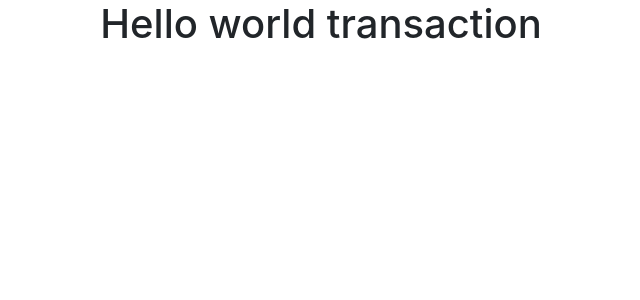
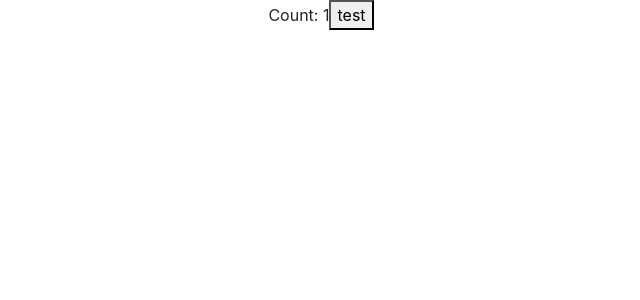
Before and after one commit to cyrillelauzon/utilitaire-budget, a React (Create React App) app in the folder frontend/: page / in a window 1280 px wide. Shown: the top 300 px of the page, without its empty margins (319-959 px from the left). Built offline with nearby package versions, Linux system fonts and the light colour scheme.

Commit message:
Scss + exercices react

```diff
--- a/frontend/package.json
+++ b/frontend/package.json
@@ -7,6 +7,7 @@
     "@testing-library/react": "^11.1.0",
     "@testing-library/user-event": "^12.1.10",
     "bootstrap": "^4.5.3",
+    "node-sass": "^4.14.1",
     "react": "^17.0.1",
     "react-bootstrap": "^1.4.0",
     "react-dom": "^17.0.1",
--- a/frontend/src/App.css
+++ /dev/null
@@ -1,38 +0,0 @@
-.App {
-  text-align: center;
-}
-
-.App-logo {
-  height: 40vmin;
-  pointer-events: none;
-}
-
-@media (prefers-reduced-motion: no-preference) {
-  .App-logo {
-    animation: App-logo-spin infinite 20s linear;
-  }
-}
-
-.App-header {
-  background-color: #282c34;
-  min-height: 100vh;
-  display: flex;
-  flex-direction: column;
-  align-items: center;
-  justify-content: center;
-  font-size: calc(10px + 2vmin);
-  color: white;
-}
-
-.App-link {
-  color: #61dafb;
-}
-
-@keyframes App-logo-spin {
-  from {
-    transform: rotate(0deg);
-  }
-  to {
-    transform: rotate(360deg);
-  }
-}
--- a/frontend/src/App.js
+++ b/frontend/src/App.js
@@ -1,4 +1,4 @@
-import './App.css';
+import './App.scss';
 
 import TransactionsTable from './components/transactionsTable';
 import Container from 'react-bootstrap/Container';
--- /dev/null
+++ b/frontend/src/App.scss
@@ -0,0 +1,41 @@
+
+@import "~bootstrap/scss/bootstrap";
+
+.App {
+    text-align: center;
+  }
+
+  .App-logo {
+    height: 40vmin;
+    pointer-events: none;
+  }
+
+  @media (prefers-reduced-motion: no-preference) {
+    .App-logo {
+      animation: App-logo-spin infinite 20s linear;
+    }
+  }
+
+  .App-header {
+    background-color: #282c34;
+    min-height: 100vh;
+    display: flex;
+    flex-direction: column;
+    align-items: center;
+    justify-content: center;
+    font-size: calc(10px + 2vmin);
+    color: white;
+  }
+
+  .App-link {
+    color: #61dafb;
+  }
+
+  @keyframes App-logo-spin {
+    from {
+      transform: rotate(0deg);
+    }
+    to {
+      transform: rotate(360deg);
+    }
+  }
--- a/frontend/src/components/transactionsTable.jsx
+++ b/frontend/src/components/transactionsTable.jsx
@@ -6,9 +6,27 @@ Display of a table of bank transactions objects
 import React, { Component } from 'react';
 
 class TransactionsTable extends Component {
-    state = {  }
+    state = { count: 1 }
+
+/*     constructor(){
+        super();
+
+    }
+ */
+    renderLines = (idline) => {
+        if(this.state.count === 0) return <p>table is empty!</p>
+        this.setState({count: this.state.count + 1});
+        console.log(idline);
+        return <p>Table content</p>
+    }
+
     render() {
-        return <h1>Hello world transaction</h1>
+        return (
+            <React.Fragment>
+                <span>Count: {this.state.count}</span>
+                <button onClick={() => this.renderLines("testrend")}>test</button>
+            </React.Fragment>
+        )
     }
 }
 
--- a/frontend/src/index.js
+++ b/frontend/src/index.js
@@ -1,6 +1,6 @@
 import React from 'react';
 import ReactDOM from 'react-dom';
-import './index.css';
+import './index.scss';
 import App from './App';
 import reportWebVitals from './reportWebVitals';
 import 'bootstrap/dist/css/bootstrap.min.css';
```
Also changed, not shown: frontend/src/index.scss (renamed from frontend/src/index.css), 1 other file (tests, documents, lock files or other folders).
